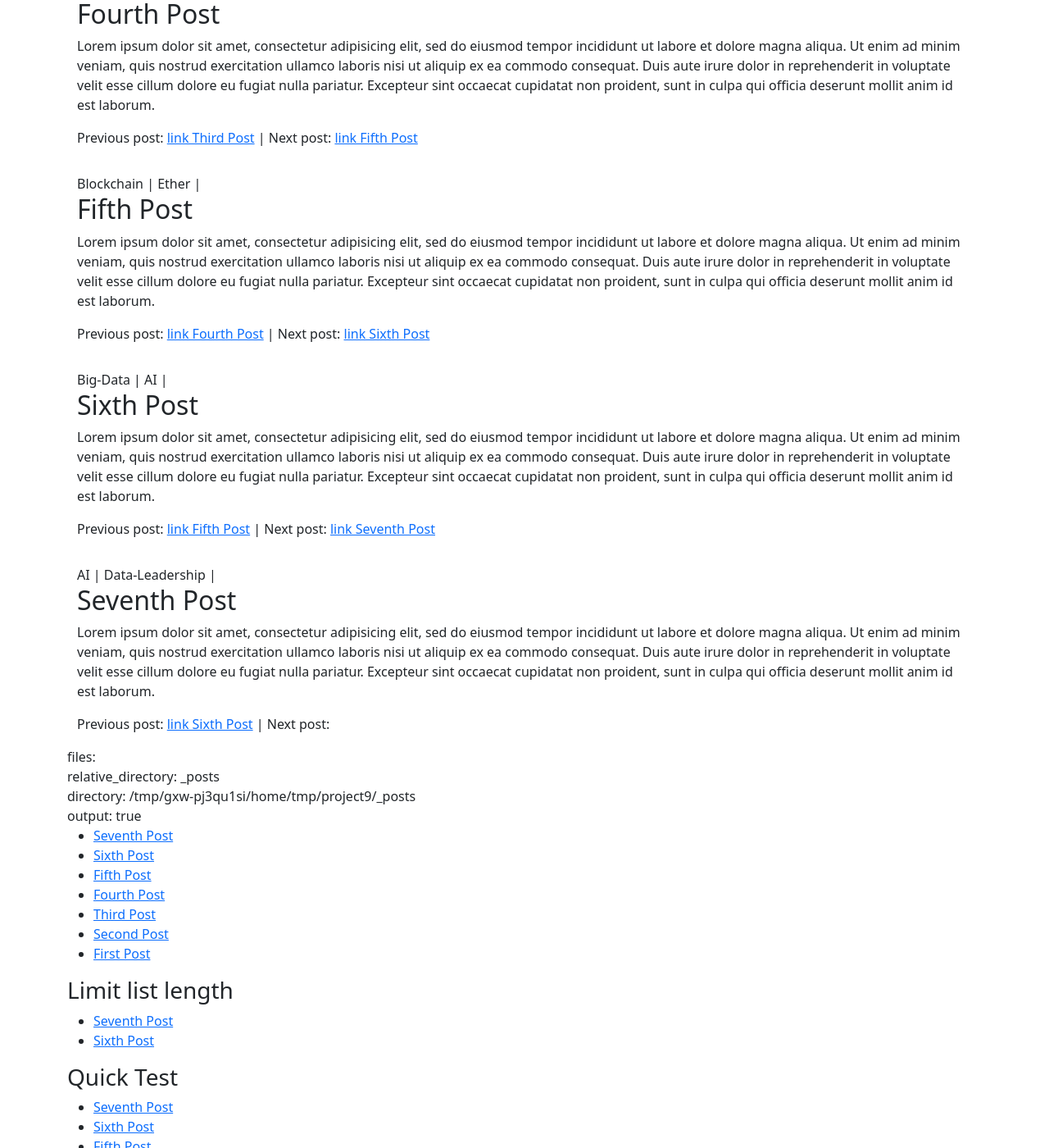
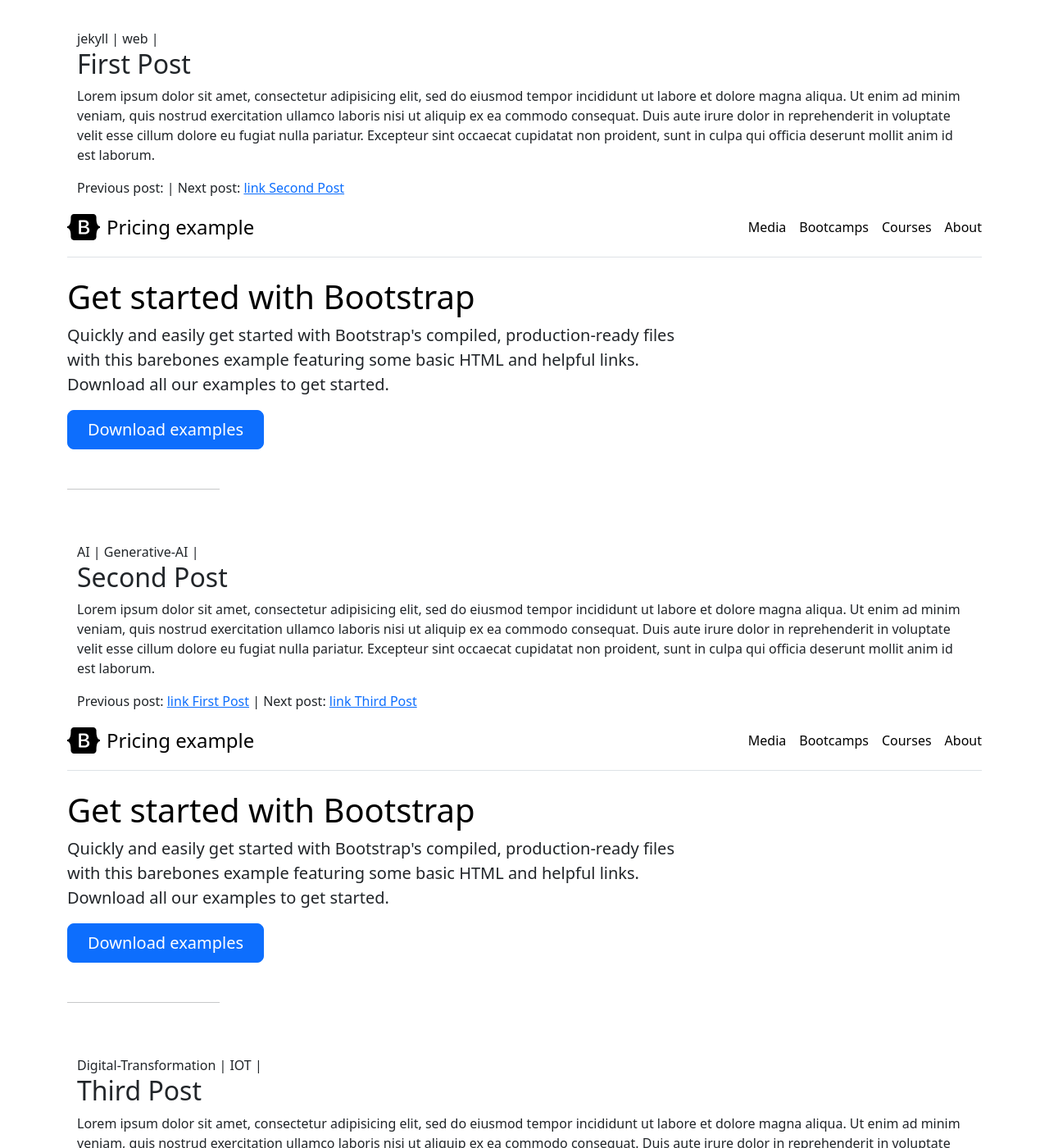
Before and after one commit to abelsan/plato, a Jekyll site: the page built from index.md, in a window 1280 px wide and 1400 px high, scrolled down 1143 px. Shown: the whole window at 82% size. Built offline with Jekyll 4.4.1, drawn with Linux system fonts in a browser that asks for light colours; our own code applies the rules of GitHub Pages for plain Markdown files; some of the changed text lies outside the part shown.

Commit message:
base layout

```diff
--- a/_layouts/base.html
+++ b/_layouts/base.html
@@ -8,6 +8,33 @@
     <link href="https://cdn.jsdelivr.net/npm/bootstrap@5.3.0-alpha3/dist/css/bootstrap.min.css" rel="stylesheet" integrity="sha384-KK94CHFLLe+nY2dmCWGMq91rCGa5gtU4mk92HdvYe+M/SXH301p5ILy+dN9+nJOZ" crossorigin="anonymous">
   </head>
   <body>
+
+    <header>
+      <div class="d-flex flex-column flex-md-row align-items-center pb-3 mb-4 border-bottom">
+        <a href="/" class="d-flex align-items-center link-body-emphasis text-decoration-none">
+          <svg xmlns="http://www.w3.org/2000/svg" width="40" height="32" class="me-2" viewBox="0 0 118 94" role="img"><title>Bootstrap</title><path fill-rule="evenodd" clip-rule="evenodd" d="M24.509 0c-6.733 0-11.715 5.893-11.492 12.284.214 6.14-.064 14.092-2.066 20.577C8.943 39.365 5.547 43.485 0 44.014v5.972c5.547.529 8.943 4.649 10.951 11.153 2.002 6.485 2.28 14.437 2.066 20.577C12.794 88.106 17.776 94 24.51 94H93.5c6.733 0 11.714-5.893 11.491-12.284-.214-6.14.064-14.092 2.066-20.577 2.009-6.504 5.396-10.624 10.943-11.153v-5.972c-5.547-.529-8.934-4.649-10.943-11.153-2.002-6.484-2.28-14.437-2.066-20.577C105.214 5.894 100.233 0 93.5 0H24.508zM80 57.863C80 66.663 73.436 72 62.543 72H44a2 2 0 01-2-2V24a2 2 0 012-2h18.437c9.083 0 15.044 4.92 15.044 12.474 0 5.302-4.01 10.049-9.119 10.88v.277C75.317 46.394 80 51.21 80 57.863zM60.521 28.34H49.948v14.934h8.905c6.884 0 10.68-2.772 10.68-7.727 0-4.643-3.264-7.207-9.012-7.207zM49.948 49.2v16.458H60.91c7.167 0 10.964-2.876 10.964-8.281 0-5.406-3.903-8.178-11.425-8.178H49.948z" fill="currentColor"></path></svg>
+          <span class="fs-4">Pricing example</span>
+        </a>
+
+        <nav class="d-inline-flex mt-2 mt-md-0 ms-md-auto">
+          <a class="me-3 py-2 link-body-emphasis text-decoration-none" href="#">Media</a>
+          <a class="me-3 py-2 link-body-emphasis text-decoration-none" href="#">Bootcamps</a>
+          <a class="me-3 py-2 link-body-emphasis text-decoration-none" href="#">Courses</a>
+          <a class="py-2 link-body-emphasis text-decoration-none" href="#">About</a>
+        </nav>
+      </div>
+
+      <h1 class="text-body-emphasis">Get started with Bootstrap</h1>
+      <p class="fs-5 col-md-8">Quickly and easily get started with Bootstrap's compiled, production-ready files with this barebones example featuring some basic HTML and helpful links. Download all our examples to get started.</p>
+
+      <div class="mb-5">
+        <a href="/docs/5.3/examples/" class="btn btn-primary btn-lg px-4">Download examples</a>
+      </div>
+
+      <hr class="col-3 col-md-2 mb-5">
+
+    </header>
+
     <div class="container py-3">
       {{ content }}
     </div>
```
